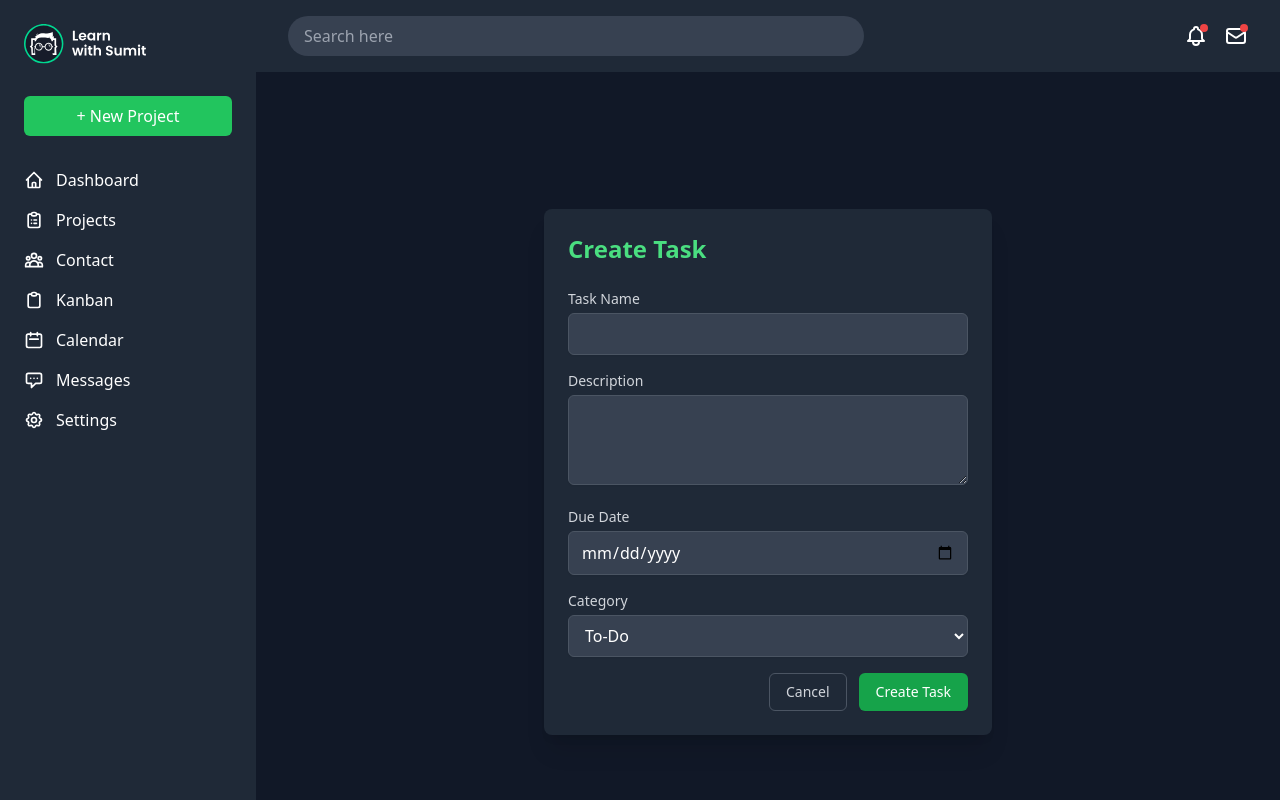
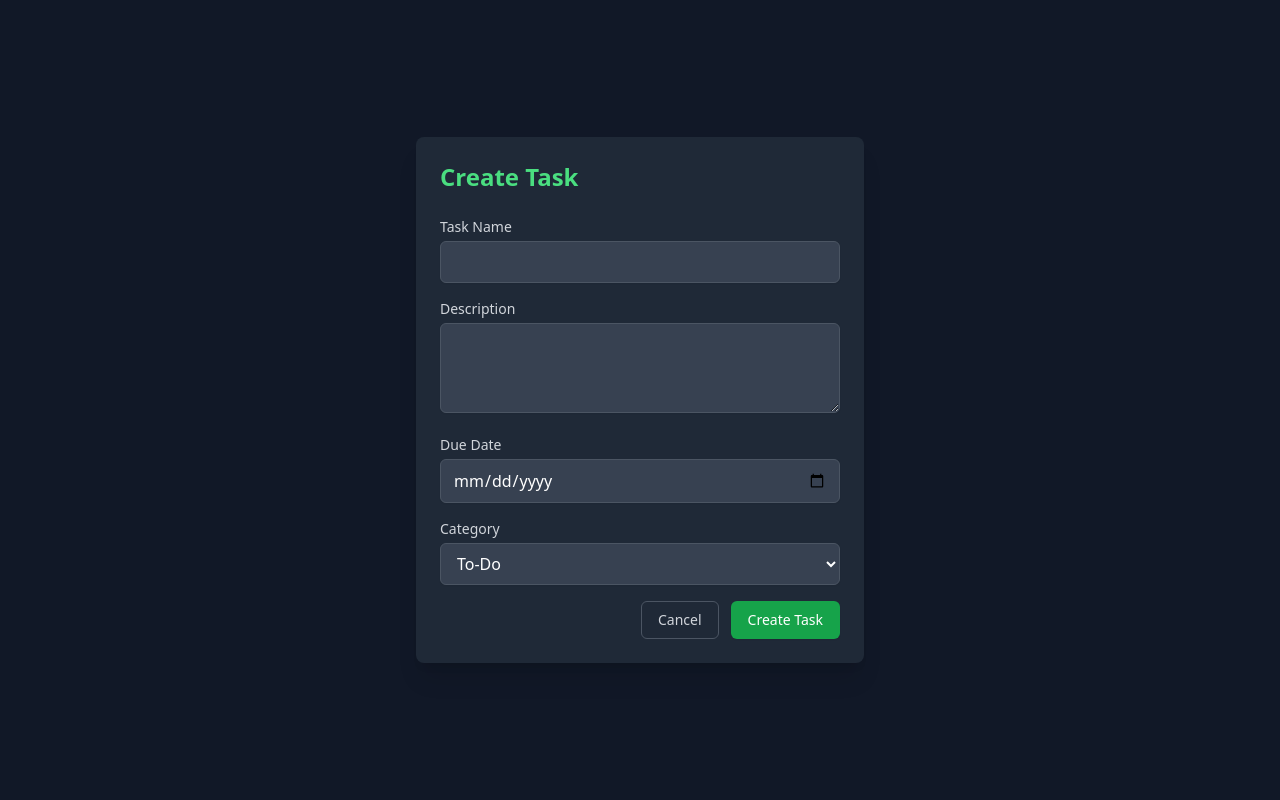
Before and after one commit to codedbyMojnu/lws-assignment-3-project-manager, a React (Vite) app: page / in a window 1280 px wide. Both pictures are taken after a click on the button "Add". Built offline with nearby package versions, Linux system fonts and the light colour scheme.

Commit message:
add modal fixed

```diff
--- a/src/components/AddForm.jsx
+++ b/src/components/AddForm.jsx
@@ -43,7 +43,7 @@ export default function AddForm({
     }
   }
   return (
-    <div className="flex min-h-screen items-center justify-center bg-gray-900 p-4 text-white">
+    <div className="fixed inset-0 z-50 flex min-h-screen items-center justify-center bg-gray-900 p-4 text-white">
       <div className="w-full max-w-md rounded-lg bg-gray-800 shadow-xl">
         <div className="p-6">
           <h2 className="mb-6 text-2xl font-bold text-green-400">
```
